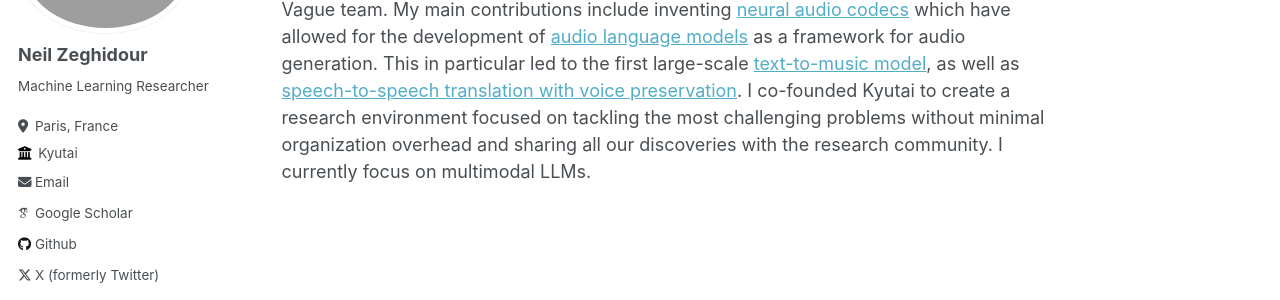
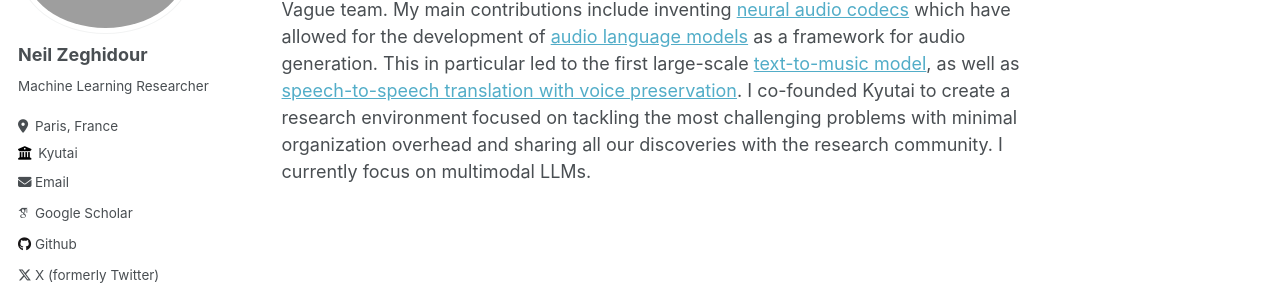
Before and after one commit to lienz/lienz.github.io, a Jekyll site: the page built from _pages/about.md, in a window 1280 px wide. Shown: the part 206-506 px from the top of the page. Built offline with Jekyll 4.4.1, drawn with Linux system fonts in a browser that asks for light colours; some web fonts are replaced.

Commit message:
typos: github address, without-->with

```diff
--- a/_config.yml
+++ b/_config.yml
@@ -43,7 +43,7 @@ author:
   bitbucket        : # Username - Update with your username on the site
   codepen          : # Username
   dribbble         : # Username
-  github           : "https://github.com/lienz"
+  github           : "lienz"
   kaggle           : # Username
   stackoverflow    : # User number or user number and name (i.e., use "1" or "1/jeff-atwood")
 
--- a/_pages/about.md
+++ b/_pages/about.md
@@ -8,4 +8,4 @@ redirect_from:
 ---
 
 I am a co-founder and researcher of the [Kyutai](https://kyutai.org/) AI research laboratory. Before that, I was a Staff Research Scientist at Google Brain (now Google Deepmind) where I led the Nouvelle Vague team.
-My main contributions include inventing [neural audio codecs](https://research.google/blog/soundstream-an-end-to-end-neural-audio-codec/) which have allowed for the development of [audio language models](https://research.google/blog/audiolm-a-language-modeling-approach-to-audio-generation/) as a framework for audio generation. This in particular led to the first large-scale [text-to-music model](https://blog.google/technology/ai/musiclm-google-ai-test-kitchen/), as well as [speech-to-speech translation with voice preservation](https://arxiv.org/abs/2306.12925). I co-founded Kyutai to create a research environment focused on tackling the most challenging problems without minimal organization overhead and sharing all our discoveries with the research community. I currently focus on multimodal LLMs.
+My main contributions include inventing [neural audio codecs](https://research.google/blog/soundstream-an-end-to-end-neural-audio-codec/) which have allowed for the development of [audio language models](https://research.google/blog/audiolm-a-language-modeling-approach-to-audio-generation/) as a framework for audio generation. This in particular led to the first large-scale [text-to-music model](https://blog.google/technology/ai/musiclm-google-ai-test-kitchen/), as well as [speech-to-speech translation with voice preservation](https://arxiv.org/abs/2306.12925). I co-founded Kyutai to create a research environment focused on tackling the most challenging problems with minimal organization overhead and sharing all our discoveries with the research community. I currently focus on multimodal LLMs.
```
